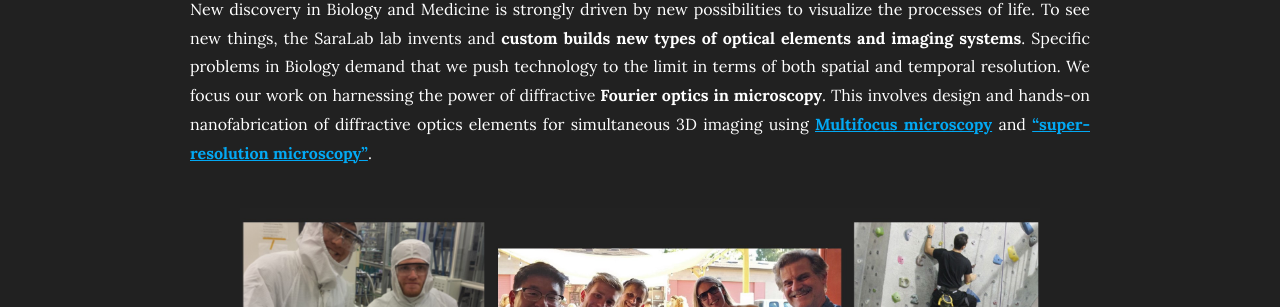
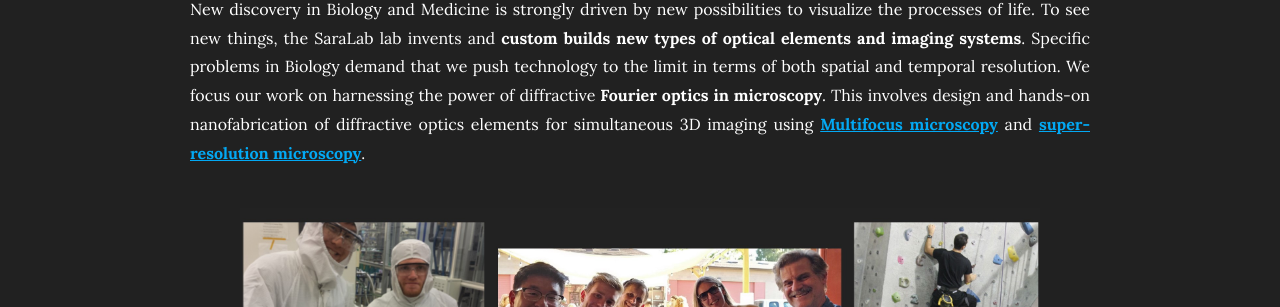
Before and after one commit to SaraLab-Group/saralab-website, a Jekyll site: the page built from index.md, in a window 1280 px wide and 900 px high. Shown: the part 294-601 px from the top of the window. Built offline with Jekyll 4.4.1, drawn with Linux system fonts in a browser that asks for light colours; nearby versions of some CDN libraries.

```diff
--- a/index.md
+++ b/index.md
@@ -4,7 +4,7 @@ title: Home
 <!-- section dark -->
 # Optical Microscopy and Bioelectronics Development Laboratory
 
-New discovery in Biology and Medicine is strongly driven by new possibilities to visualize the processes of life. To see new things, the SaraLab lab invents and **custom builds new types of optical elements and imaging systems**. Specific problems in Biology demand that we push technology to the limit in terms of both spatial and temporal resolution. We focus our work on harnessing the power of diffractive **Fourier optics in microscopy**. This involves design and hands-on nanofabrication of diffractive optics elements for simultaneous 3D imaging using [**Multifocus microscopy**](https://www.ncbi.nlm.nih.gov/pmc/articles/PMC4161287/) and [**"super-resolution microscopy"**](https://www.osapublishing.org/DirectPDFAccess/C653C23B-C7CA-4F5F-B35C1D7A25981F71_370746/boe-8-9-4135.pdf?da=1&id=370746&seq=0&mobile=no).
+New discovery in Biology and Medicine is strongly driven by new possibilities to visualize the processes of life. To see new things, the SaraLab lab invents and **custom builds new types of optical elements and imaging systems**. Specific problems in Biology demand that we push technology to the limit in terms of both spatial and temporal resolution. We focus our work on harnessing the power of diffractive **Fourier optics in microscopy**. This involves design and hands-on nanofabrication of diffractive optics elements for simultaneous 3D imaging using [**Multifocus microscopy**](https://www.ncbi.nlm.nih.gov/pmc/articles/PMC4161287/) and [**super-resolution microscopy**](https://www.osapublishing.org/DirectPDFAccess/C653C23B-C7CA-4F5F-B35C1D7A25981F71_370746/boe-8-9-4135.pdf?da=1&id=370746&seq=0&mobile=no).
 
 {%
   include figure.html
```
